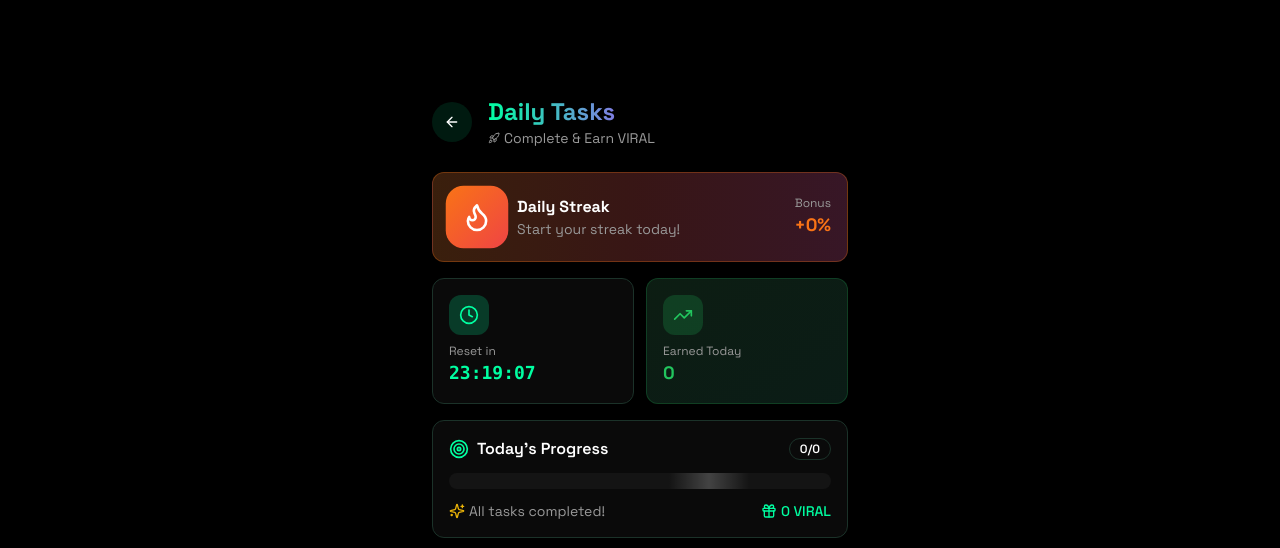
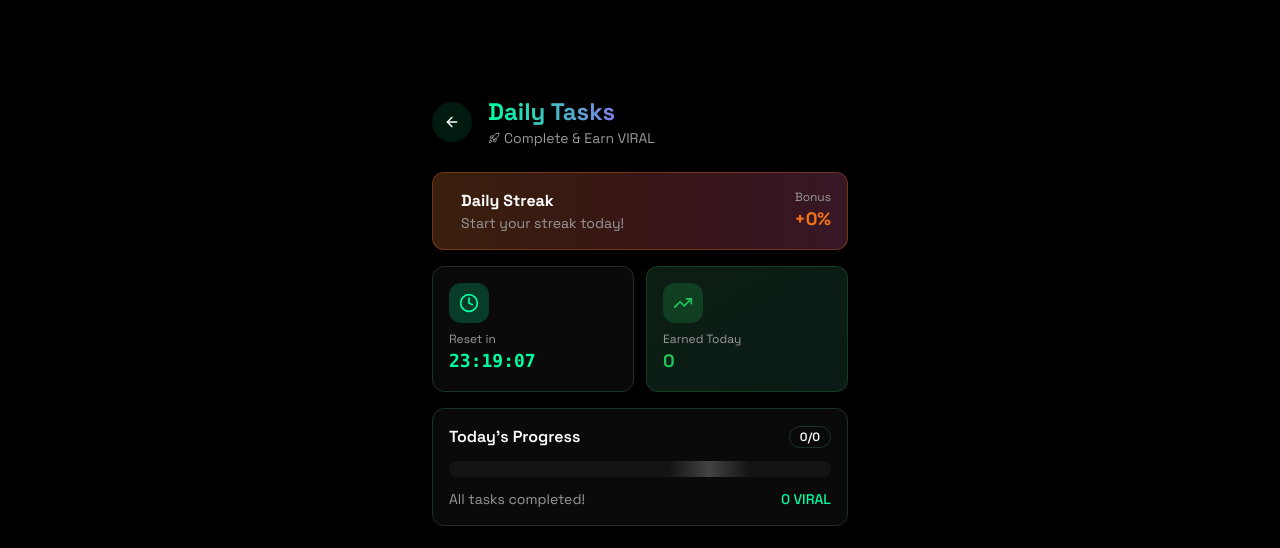
Before and after one commit to elgizaiiio/psk-services-661-35-79, a React (Vite) app: page /daily-tasks in a window 1280 px wide. Shown: the top 548 px of the page. Built offline with nearby package versions, Linux system fonts and the light colour scheme; no server answers; the database is empty; what @tonconnect/ui-react would draw is missing.

Commit message:
Visual edit in Lovable
Edited UI in Lovable

```diff
--- a/src/pages/DailyTasks.tsx
+++ b/src/pages/DailyTasks.tsx
@@ -2,7 +2,7 @@ import { useState, useEffect } from 'react';
 import { Helmet } from 'react-helmet-async';
 import { useNavigate } from 'react-router-dom';
 import { motion, AnimatePresence } from 'framer-motion';
-import { ArrowLeft, Check, Clock, Gift, Zap, Flame, Users, Trophy, Sparkles, Send, BarChart, Star, RefreshCw, Crown, Rocket, Target, Medal, TrendingUp } from 'lucide-react';
+import { ArrowLeft, Check, Clock, Zap, Flame, Users, Trophy, Sparkles, Send, BarChart, Star, RefreshCw, Crown, Rocket, Medal, TrendingUp } from 'lucide-react';
 import { Button } from '@/components/ui/button';
 import { Card } from '@/components/ui/card';
 import { Badge } from '@/components/ui/badge';
@@ -200,14 +200,7 @@ const DailyTasks = () => {
             <div className="flex items-center justify-between">
               <div className="flex items-center gap-3">
                 <div className="relative">
-                  <motion.div animate={{
-                  scale: [1, 1.2, 1]
-                }} transition={{
-                  repeat: Infinity,
-                  duration: 2
-                }} className="w-14 h-14 rounded-2xl bg-gradient-to-br from-orange-500 to-red-500 flex items-center justify-center">
-                    <Flame className="w-7 h-7 text-white" />
-                  </motion.div>
+
                   {streak > 0 && <Badge className="absolute -top-1 -right-1 bg-yellow-500 text-black text-xs px-1.5">
                       {streak}
                     </Badge>}
@@ -291,7 +284,7 @@ const DailyTasks = () => {
             <div className="relative z-10">
               <div className="flex items-center justify-between mb-3">
                 <div className="flex items-center gap-2">
-                  <Target className="w-5 h-5 text-primary" />
+
                   <span className="font-semibold text-foreground">Today's Progress</span>
                 </div>
                 <Badge variant="outline" className={progress === 100 ? 'bg-green-500/20 border-green-500 text-green-500' : ''}>
@@ -321,12 +314,12 @@ const DailyTasks = () => {
               <div className="flex items-center justify-between text-sm">
                 <span className="text-muted-foreground flex items-center gap-1">
                   {completedCount === totalCount ? <>
-                      <Sparkles className="w-4 h-4 text-yellow-500" />
+
                       All tasks completed!
                     </> : `${totalCount - completedCount} tasks remaining`}
                 </span>
                 <span className="text-primary font-medium flex items-center gap-1">
-                  <Gift className="w-4 h-4" />
+
                   {totalRewards.toLocaleString()} VIRAL
                 </span>
               </div>
```
